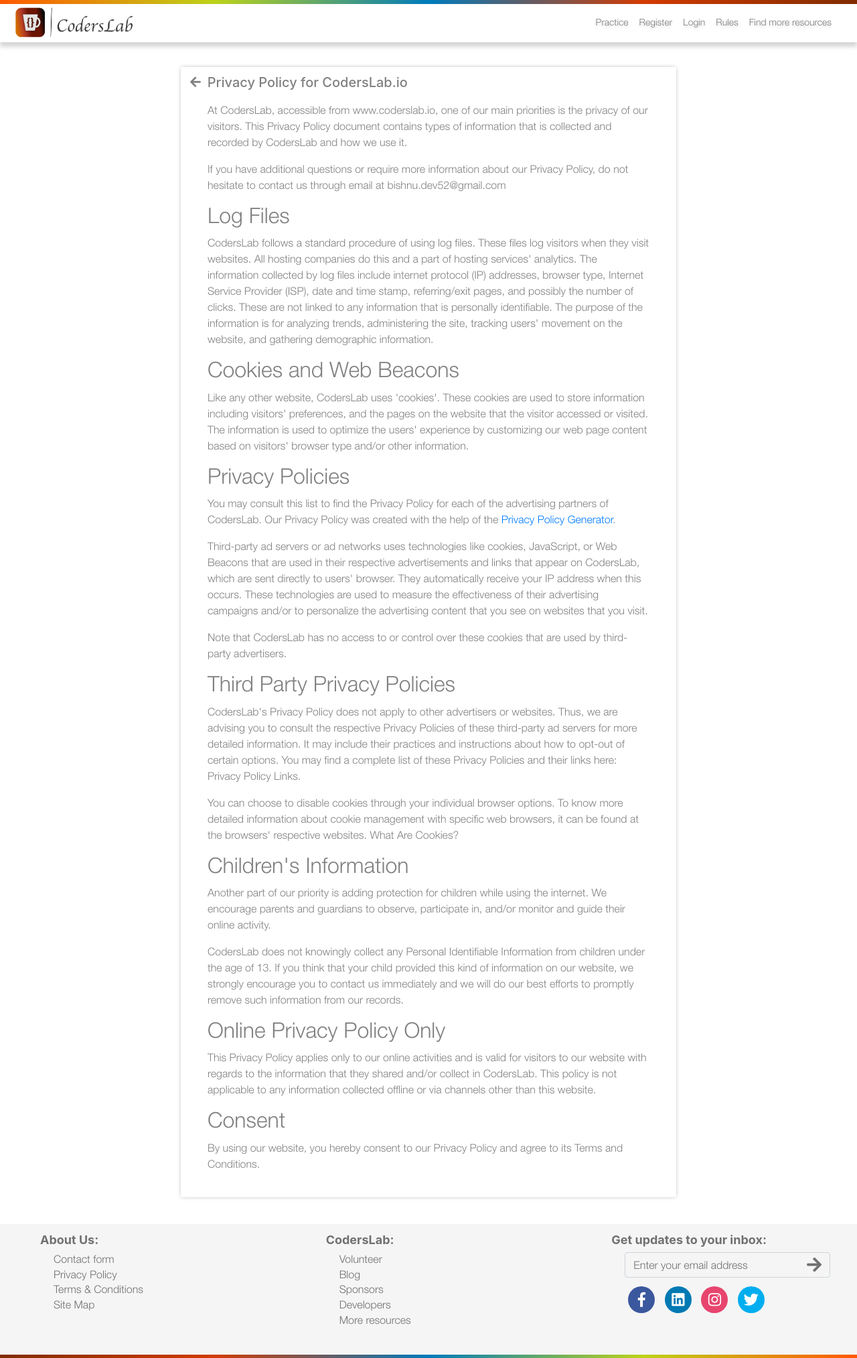
After one commit to bordernone/coderslab, a Django app: page /misc/privacy-policy/ in a window 1280 px wide. The commit adds this page. Shown: the whole page at 67% size. Run offline with Django 3.2, Linux system fonts and the light colour scheme; some libraries are stand-ins or nearby versions.

Commit message:
added privacy policy to the website

```diff
--- a/misc/urls.py
+++ b/misc/urls.py
@@ -1,6 +1,7 @@
 from django.urls import path
-from .views import subscribe
+from .views import subscribe, privacyPolicyView
 
 urlpatterns = [
     path('subscribe/', subscribe, name='subscribe'),
+    path('privacy-policy/', privacyPolicyView, name='privacypolicyview'),
 ]
--- a/misc/views.py
+++ b/misc/views.py
@@ -39,3 +39,6 @@ def subscribe(request):
                     return JsonResponse({'success':True})
             else:
                 return JsonResponse({'error':'Invalid email', 'at':'email'})
+
+def privacyPolicyView(request):
+    return render(request, 'privacy-policy.html')
--- /dev/null
+++ b/static/global/js/privacy-policy-react.js
@@ -0,0 +1,8 @@
+'use strict';
+
+
+const privacypolicyBackBtnContainer = document.querySelector('#privacypolicyBackBtnContainer');
+let privacypolicyBackBtn = React.createElement(backBtn, {
+    defaultredirect: '/',
+});
+ReactDOM.render(privacypolicyBackBtn, privacypolicyBackBtnContainer);
--- a/templates/footer.html
+++ b/templates/footer.html
@@ -8,7 +8,7 @@
                 <span class="footerNavTitle">About Us:</span>
                 <ul style="list-style: none;">
                     <li><a href="/contact-us/">Contact form</a></li>
-                    <li><a href="">Privacy Policy</a></li>
+                    <li><a href="{% url 'privacypolicyview' %}?next={{ request.path }}">Privacy Policy</a></li>
                     <li><a href="">Terms & Conditions</a></li>
                     <li><a href="">Site Map</a></li>
                 </ul>
@@ -89,6 +89,8 @@
 <script src="{% static 'recoveraccount/js/recover-complete-react.js' %}"></script>
 {% elif request.path == '/usersubmissions/' %}
 <script src="{% static 'usersubmissions/js/usersubmissions-react.js' %}"></script>
+{% elif request.path == '/misc/privacy-policy/' %}
+<script src="{% static 'global/js/privacy-policy-react.js' %}"></script>
 {% endif %}
 
 <!-- Footer React Components -->
--- /dev/null
+++ b/templates/privacy-policy.html
@@ -0,0 +1,100 @@
+{% extends 'header.html' %}
+{% load static %}
+{% block body %}
+
+<div id="bodyWrapper" class="container">
+
+    <div class="row justify-content-center noMargin">
+        <div class="col-lg-8 contentCenterWrapperSM">
+            <div class="contentCenterHeadTopWB d-flex">
+                <div class="contentCenterHeadTopWBBckBtn" id="privacypolicyBackBtnContainer">
+                    <span class="fas fa-arrow-left"></span>
+                </div>
+                <div class="contentCenterHeadTopWBTitle">
+                    <h6>Privacy Policy for CodersLab.io</h6>
+                </div>
+            </div>
+
+            <div class="contentCenterBodyWrapper">
+
+                <p>At CodersLab, accessible from www.coderslab.io, one of our main priorities is the privacy of our
+                    visitors. This Privacy Policy document contains types of information that is collected and recorded
+                    by CodersLab and how we use it.</p>
+
+                <p>If you have additional questions or require more information about our Privacy Policy, do not
+                    hesitate to contact us through email at bishnu.dev52@gmail.com</p>
+
+                <h2>Log Files</h2>
+
+                <p>CodersLab follows a standard procedure of using log files. These files log visitors when they visit
+                    websites. All hosting companies do this and a part of hosting services' analytics. The information
+                    collected by log files include internet protocol (IP) addresses, browser type, Internet Service
+                    Provider (ISP), date and time stamp, referring/exit pages, and possibly the number of clicks. These
+                    are not linked to any information that is personally identifiable. The purpose of the information is
+                    for analyzing trends, administering the site, tracking users' movement on the website, and gathering
+                    demographic information.</p>
+
+                <h2>Cookies and Web Beacons</h2>
+
+                <p>Like any other website, CodersLab uses 'cookies'. These cookies are used to store information
+                    including visitors' preferences, and the pages on the website that the visitor accessed or visited.
+                    The information is used to optimize the users' experience by customizing our web page content based
+                    on visitors' browser type and/or other information.</p>
+
+
+
+                <h2>Privacy Policies</h2>
+
+                <P>You may consult this list to find the Privacy Policy for each of the advertising partners of
+                    CodersLab. Our Privacy Policy was created with the help of the <a
+                        href="https://www.privacypolicygenerator.info">Privacy Policy Generator</a>.</p>
+
+                <p>Third-party ad servers or ad networks uses technologies like cookies, JavaScript, or Web Beacons that
+                    are used in their respective advertisements and links that appear on CodersLab, which are sent
+                    directly to users' browser. They automatically receive your IP address when this occurs. These
+                    technologies are used to measure the effectiveness of their advertising campaigns and/or to
+                    personalize the advertising content that you see on websites that you visit.</p>
+
+                <p>Note that CodersLab has no access to or control over these cookies that are used by third-party
+                    advertisers.</p>
+
+                <h2>Third Party Privacy Policies</h2>
+
+                <p>CodersLab's Privacy Policy does not apply to other advertisers or websites. Thus, we are advising you
+                    to consult the respective Privacy Policies of these third-party ad servers for more detailed
+                    information. It may include their practices and instructions about how to opt-out of certain
+                    options. You may find a complete list of these Privacy Policies and their links here: Privacy Policy
+                    Links.</p>
+
+                <p>You can choose to disable cookies through your individual browser options. To know more detailed
+                    information about cookie management with specific web browsers, it can be found at the browsers'
+                    respective websites. What Are Cookies?</p>
+
+                <h2>Children's Information</h2>
+
+                <p>Another part of our priority is adding protection for children while using the internet. We encourage
+                    parents and guardians to observe, participate in, and/or monitor and guide their online activity.
+                </p>
+
+                <p>CodersLab does not knowingly collect any Personal Identifiable Information from children under the
+                    age of 13. If you think that your child provided this kind of information on our website, we
+                    strongly encourage you to contact us immediately and we will do our best efforts to promptly remove
+                    such information from our records.</p>
+
+                <h2>Online Privacy Policy Only</h2>
+
+                <p>This Privacy Policy applies only to our online activities and is valid for visitors to our website
+                    with regards to the information that they shared and/or collect in CodersLab. This policy is not
+                    applicable to any information collected offline or via channels other than this website.</p>
+
+                <h2>Consent</h2>
+
+                <p>By using our website, you hereby consent to our Privacy Policy and agree to its Terms and Conditions.
+                </p>
+            </div>
+        </div>
+    </div>
+
+</div>
+
+{% endblock %}
```
Also changed, not shown: db.sqlite3.
